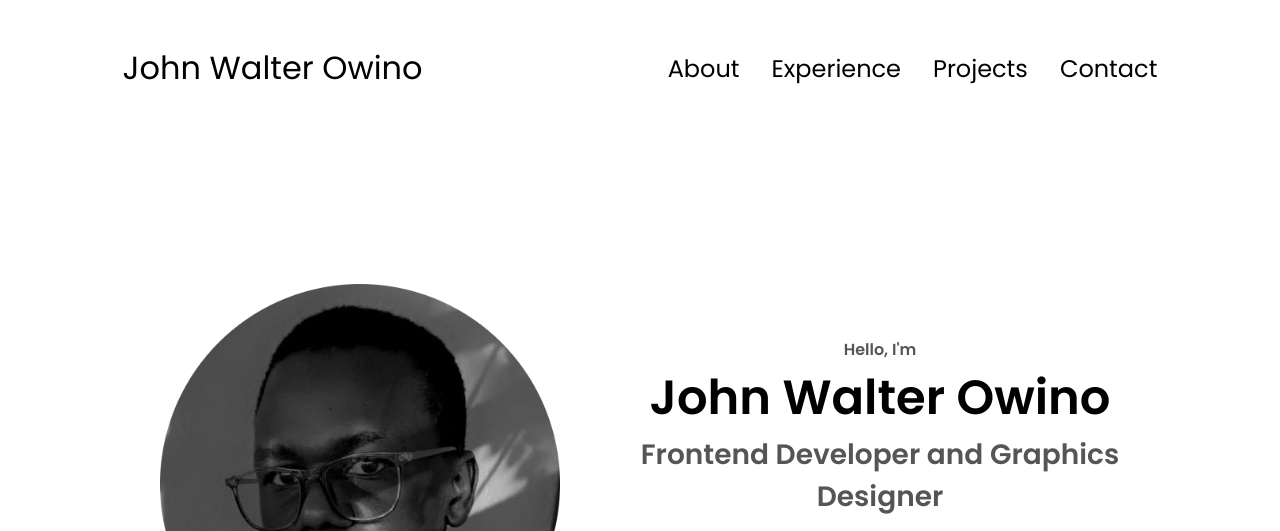
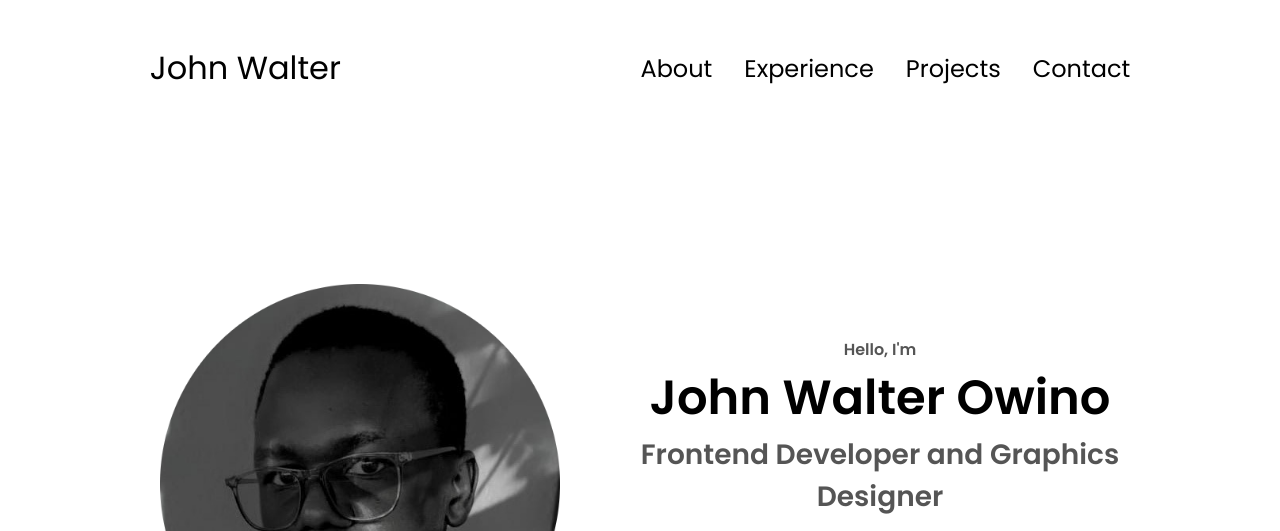
Before and after one commit to JohnWalterOwino/johnwalter.github.io, a plain HTML site: page index.html in a window 1280 px wide. Shown: the top 531 px of the page. Drawn offline with Linux system fonts and the light colour scheme.

Commit message:
Update index.html

```diff
--- a/index.html
+++ b/index.html
@@ -10,7 +10,7 @@
   </head>
   <body>
     <nav id="desktop-nav">
-      <div class="logo">John Walter Owino</div>
+      <div class="logo">John Walter </div>
       <div>
         <ul class="nav-links">
           <li><a href="#about">About</a></li>
```
